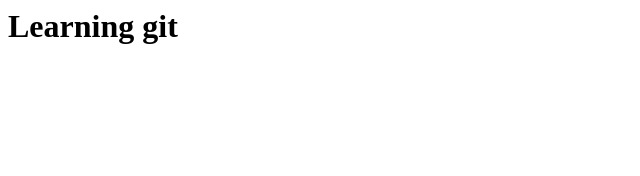
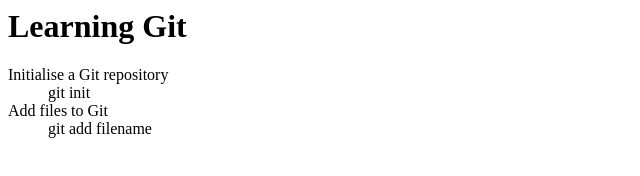
Before and after one commit to JakeusMeaker/practise-git, a plain HTML site: page index.html in a window 1280 px wide. Shown: the whole page, without its empty margins (0-640 px from the left). Drawn offline with Linux system fonts and the light colour scheme.

Commit message:
updated to include the commands I learned today

```diff
--- a/index.html
+++ b/index.html
@@ -1 +1,15 @@
-<h1>Learning git</h>
+<html>
+  <head>
+    <title>Learning Git</title>
+  </head>
+
+  <body>
+    <h1>Learning Git</h1>
+    <dl>
+      <dt>Initialise a Git repository</dt>
+      <dd>git init</dd>
+      <dt>Add files to Git</dt>
+      <dd>git add filename</dd>
+    </dl>
+  </body>
+</html>
```
